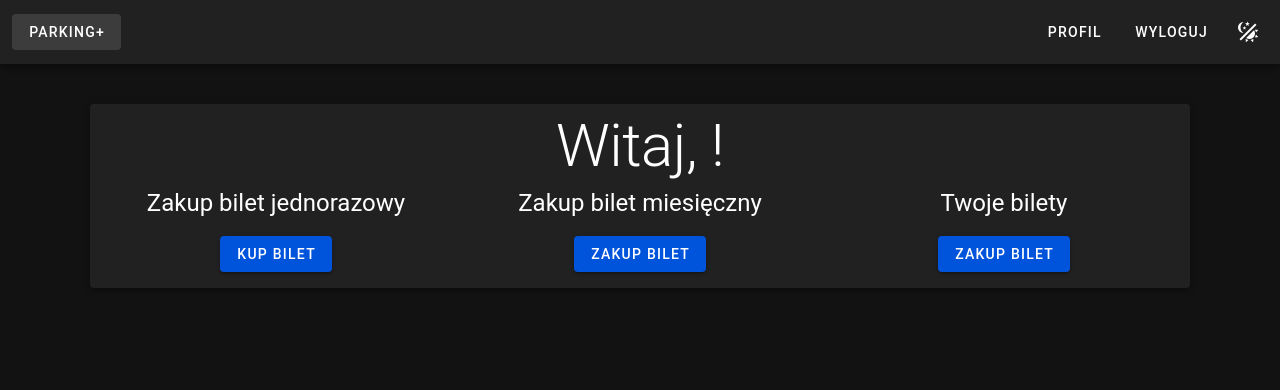
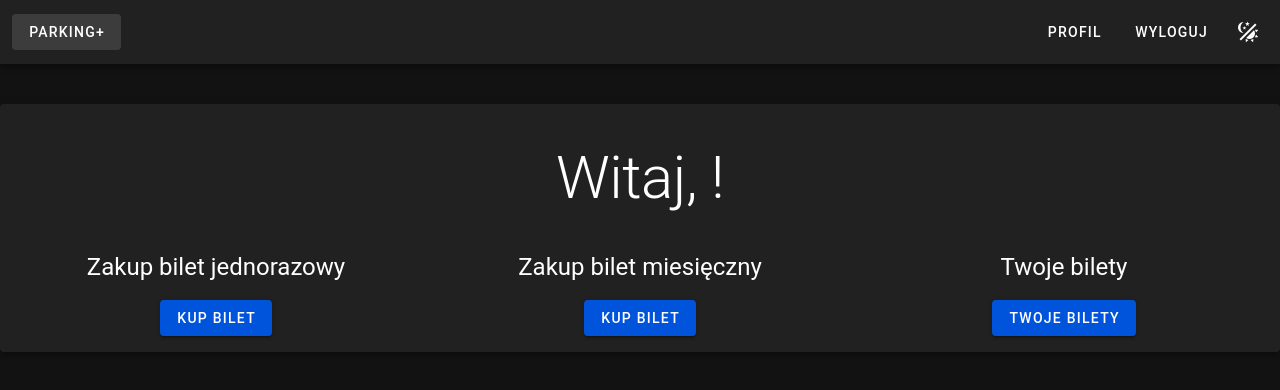
Before and after one commit to Lecrut/Parking-, a Nuxt app: page /client in a window 1280 px wide. Shown: the top 390 px of the page. Built offline with nearby package versions, Linux system fonts and the light colour scheme.

Commit message:
dodanie wstępnego widoku dialogowego z wyborem typu biletu i miejsca

```diff
--- /dev/null
+++ b/components/user/periodicTicketForm.vue
@@ -0,0 +1,35 @@
+<script setup lang="ts">
+const props = defineProps < {
+  isShow: boolean
+} > ()
+
+const emit = defineEmits < {
+  (e: 'onClose'): void
+}> ()
+
+const { isShow } = toRefs(props)
+const isShowRef = ref < boolean > ()
+
+function close() {
+  emit('onClose')
+}
+
+const ticketTypes = ['Dzienny', 'Tygodniowy', 'Miesięczny']
+
+watch(isShow, () => isShowRef.value = isShow.value)
+</script>
+
+<template>
+  <v-dialog max-width="1000px" :model-value="isShowRef" scrollable @update:model-value="close">
+    <v-card>
+      <v-card-title>
+        Kup bilet okresowy
+      </v-card-title>
+
+      <v-combobox label="Okres" :items="ticketTypes" variant="underlined" />
+      <v-combobox label="Miejsce" :items="['1', '2', '3']" variant="underlined" />
+    </v-card>
+  </v-dialog>
+</template>
+
+<style scoped></style>
--- a/pages/client/index.vue
+++ b/pages/client/index.vue
@@ -1,5 +1,12 @@
 <script setup lang="ts">
 import NavBarUser from '~/components/navBars/navBarUser.vue'
+import periodicTicketForm from '~/components/user/periodicTicketForm.vue'
+
+const periodicTicketFlag = ref(false)
+
+function changeTicketFlag() {
+  periodicTicketFlag.value = !periodicTicketFlag.value
+}
 
 const auth = useAuthStore()
 
@@ -19,15 +26,15 @@ const auth = useAuthStore()
   <NavBarUser />
   <v-sheet
     class="d-flex align-center justify-center flex-wrap text-center mx-auto my-10 px-4" elevation="4"
-    max-width="1100" rounded
+    max-width="1400" rounded
   >
     <v-row justify="center">
-      <v-col>
+      <v-col class="mt-8">
         <div class="text-h2 ma-3">
           Witaj, {{ auth.user?.name }}!
         </div>
 
-        <v-row>
+        <v-row class="mt-8">
           <v-col>
             <p class="text-h5">
               Zakup bilet jednorazowy
@@ -42,8 +49,8 @@ const auth = useAuthStore()
               Zakup bilet miesięczny
             </p>
 
-            <v-btn class="my-4">
-              Zakup bilet
+            <v-btn class="my-4" @click="periodicTicketFlag = true">
+              Kup bilet
             </v-btn>
           </v-col>
 
@@ -52,13 +59,14 @@ const auth = useAuthStore()
               Twoje bilety
             </p>
             <v-btn class="my-4">
-              Zakup bilet
+              Twoje bilety
             </v-btn>
           </v-col>
         </v-row>
       </v-col>
     </v-row>
   </v-sheet>
+  <periodicTicketForm :is-show="periodicTicketFlag" @on-close="changeTicketFlag" />
 </template>
 
 <style scoped>
```
